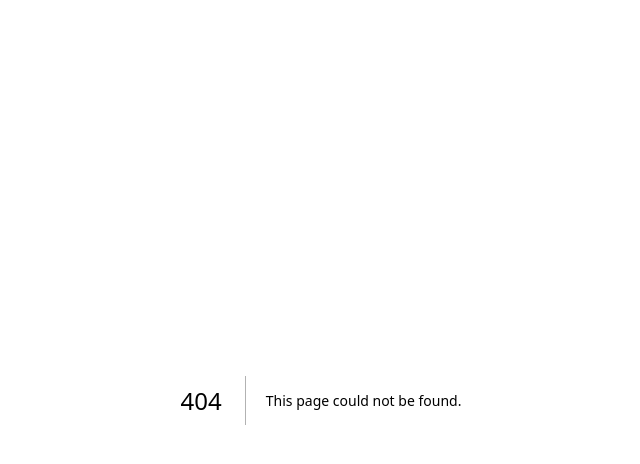
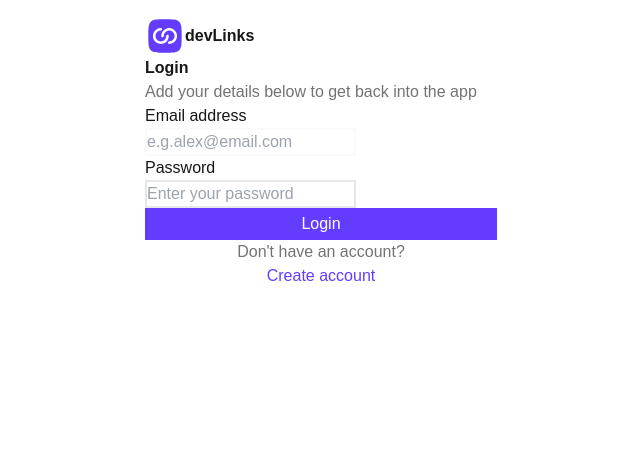
Before and after one commit to Sbtech24/dev-links, a Next.js app: page /login in a window 1280 px wide. Before the commit this address had no page. Shown: the top 464 px of the page, without its empty margins (319-959 px from the left). Built offline with nearby package versions, Linux system fonts and the light colour scheme.

Commit message:
initial commit

```diff
--- a/src/app/globals.css
+++ b/src/app/globals.css
@@ -5,6 +5,15 @@
 :root {
   --background: #ffffff;
   --foreground: #171717;
+  --purple:#633CFF;
+  --purpleHover:#BEADFF;
+  --light-purple:#EFEBFF;
+  --dark-gray:#333333;
+  --white:#FFFFFF;
+  --light-grey:#FAFAFA;
+  --borders:#D9D9D9;
+  --grey:#737373;
+  --red:#FF3939;
 }
 
 @media (prefers-color-scheme: dark) {
@@ -20,8 +29,9 @@ body {
   font-family: Arial, Helvetica, sans-serif;
 }
 
+/*
 @layer utilities {
   .text-balance {
     text-wrap: balance;
   }
-}
+} */
--- /dev/null
+++ b/src/app/login/page.tsx
@@ -0,0 +1,37 @@
+import React from 'react'
+import Link from 'next/link'
+import Image from 'next/image'
+
+const page = () => {
+  return (
+    <div className='max-w-xs sm:max-w-sm mx-auto p-4 '>
+        <header className='flex items-center'>
+            <Image src={`/devlinks-logo.svg`} alt="" width={40} height={40}/>
+            <h1 className='font-bold'>devLinks</h1>
+        </header>
+
+        <div>
+            <h3 className='font-bold'>Login</h3>
+            <p className='text-grey'>Add your details below to get back into the app</p>
+
+            <form action="">
+                <label htmlFor="" className='block'>Email address
+                <input type="email" name="Email address" id="" className='block border-2 border-lightGrey' placeholder='e.g.alex@email.com'/> </label>
+
+                <label htmlFor="password" className='block'>Password
+                <input type="password" name="Password" id="" className='block border-2 border-lightGre' placeholder='Enter your password' />
+                </label>
+
+                <button className='text-white bg-purple w-full p-1'>Login</button>
+            </form>
+
+            <div className='flex flex-col justify-center text-center'>
+                <p className='text-grey '>Don't have an account?</p>
+                <Link href="/register" className='text-purple '>Create account</Link>
+            </div>
+        </div>
+    </div>
+  )
+}
+
+export default page
--- a/src/app/page.tsx
+++ b/src/app/page.tsx
@@ -1,101 +1,45 @@
-import Image from "next/image";
+import Link from "next/link";
 
 export default function Home() {
   return (
-    <div className="grid grid-rows-[20px_1fr_20px] items-center justify-items-center min-h-screen p-8 pb-20 gap-16 sm:p-20 font-[family-name:var(--font-geist-sans)]">
-      <main className="flex flex-col gap-8 row-start-2 items-center sm:items-start">
-        <Image
-          className="dark:invert"
-          src="https://nextjs.org/icons/next.svg"
-          alt="Next.js logo"
-          width={180}
-          height={38}
-          priority
-        />
-        <ol className="list-inside list-decimal text-sm text-center sm:text-left font-[family-name:var(--font-geist-mono)]">
-          <li className="mb-2">
-            Get started by editing{" "}
-            <code className="bg-black/[.05] dark:bg-white/[.06] px-1 py-0.5 rounded font-semibold">
-              src/app/page.tsx
-            </code>
-            .
-          </li>
-          <li>Save and see your changes instantly.</li>
-        </ol>
+    <div>
+      <header>
+        <nav>
+          <img src="" alt="" />
+          <Link href=""></Link>
+          <Link href="/profile"></Link>
+          <Link href="/preview"></Link>
+        </nav>
+      </header>
 
-        <div className="flex gap-4 items-center flex-col sm:flex-row">
-          <a
-            className="rounded-full border border-solid border-transparent transition-colors flex items-center justify-center bg-foreground text-background gap-2 hover:bg-[#383838] dark:hover:bg-[#ccc] text-sm sm:text-base h-10 sm:h-12 px-4 sm:px-5"
-            href="https://vercel.com/new?utm_source=create-next-app&utm_medium=appdir-template-tw&utm_campaign=create-next-app"
-            target="_blank"
-            rel="noopener noreferrer"
-          >
-            <Image
-              className="dark:invert"
-              src="https://nextjs.org/icons/vercel.svg"
-              alt="Vercel logomark"
-              width={20}
-              height={20}
-            />
-            Deploy now
-          </a>
-          <a
-            className="rounded-full border border-solid border-black/[.08] dark:border-white/[.145] transition-colors flex items-center justify-center hover:bg-[#f2f2f2] dark:hover:bg-[#1a1a1a] hover:border-transparent text-sm sm:text-base h-10 sm:h-12 px-4 sm:px-5 sm:min-w-44"
-            href="https://nextjs.org/docs?utm_source=create-next-app&utm_medium=appdir-template-tw&utm_campaign=create-next-app"
-            target="_blank"
-            rel="noopener noreferrer"
-          >
-            Read our docs
-          </a>
+      <div>
+        <div>
+          <div>
+            <img src="" alt="" />
+          </div>
         </div>
-      </main>
-      <footer className="row-start-3 flex gap-6 flex-wrap items-center justify-center">
-        <a
-          className="flex items-center gap-2 hover:underline hover:underline-offset-4"
-          href="https://nextjs.org/learn?utm_source=create-next-app&utm_medium=appdir-template-tw&utm_campaign=create-next-app"
-          target="_blank"
-          rel="noopener noreferrer"
-        >
-          <Image
-            aria-hidden
-            src="https://nextjs.org/icons/file.svg"
-            alt="File icon"
-            width={16}
-            height={16}
-          />
-          Learn
-        </a>
-        <a
-          className="flex items-center gap-2 hover:underline hover:underline-offset-4"
-          href="https://vercel.com/templates?framework=next.js&utm_source=create-next-app&utm_medium=appdir-template-tw&utm_campaign=create-next-app"
-          target="_blank"
-          rel="noopener noreferrer"
-        >
-          <Image
-            aria-hidden
-            src="https://nextjs.org/icons/window.svg"
-            alt="Window icon"
-            width={16}
-            height={16}
-          />
-          Examples
-        </a>
-        <a
-          className="flex items-center gap-2 hover:underline hover:underline-offset-4"
-          href="https://nextjs.org?utm_source=create-next-app&utm_medium=appdir-template-tw&utm_campaign=create-next-app"
-          target="_blank"
-          rel="noopener noreferrer"
-        >
-          <Image
-            aria-hidden
-            src="https://nextjs.org/icons/globe.svg"
-            alt="Globe icon"
-            width={16}
-            height={16}
-          />
-          Go to nextjs.org →
-        </a>
-      </footer>
+
+        <div>
+          <h1>Customize your links</h1>
+          <p>Add/edit/remove links below and then share all your profiles with the world!</p>
+
+          <button>+Add new link </button>
+
+          <div>
+            <img src="" alt="" />
+            <h1>Let's get you started</h1>
+            <p>Use the “Add new link” button to get started. Once you have more than one link, you can reorder and edit them. We’re here to help you share your profiles with everyone!
+
+            </p>
+          </div>
+
+          <button>save</button>
+        </div>
+      </div>
+
+      <div>
+
+      </div>
     </div>
   );
 }
--- /dev/null
+++ b/src/app/register/page.tsx
@@ -0,0 +1,41 @@
+import React from 'react'
+import Link from 'next/link'
+
+const Register = () => {
+  return (
+    <div>
+        <header>
+            <img src="" alt="" />
+            <h1>devLinks</h1>
+        </header>
+
+        <div>
+            <h3>Create account</h3>
+            <p>Let's get you started sharing your links!</p>
+
+            <form action="">
+                <label htmlFor="">Email address
+                <input type="email" name="Email address" id="" placeholder='e.g.alex@email.com'/> </label>
+
+                <label htmlFor="password"> Create Password
+                    <input type="password" name="Password" id="" placeholder='At Least .8 characters' />
+                </label>
+
+                <label htmlFor="password"> Confirm Password
+                    <input type="password" name="Password" id="" placeholder='At Least .8 characters' />
+                </label>
+
+                <span>Password must contain at least 8 characters</span>
+                <button>Create new account</button>
+            </form>
+
+            <div>
+                <p>Already have an account</p>
+                <Link href="/register">Login</Link>
+            </div>
+        </div>
+    </div>
+  )
+}
+
+export default Register
--- a/tailwind.config.ts
+++ b/tailwind.config.ts
@@ -11,6 +11,15 @@ const config: Config = {
       colors: {
         background: "var(--background)",
         foreground: "var(--foreground)",
+        purple: "var(--purple)",
+        pupleHover: "var(--purpleHover)",
+        lightPurple: "var(--light-purple)",
+        white: "var(--white)",
+        lightGrey: "var(--light-grey)",
+        borders: "var(--borders)",
+        grey: "var(--grey)",
+        red: "var(--red)",
+
       },
     },
   },
```
Also changed, not shown: public/devlinks-logo.svg (added), src/app/preview/page.jsx (added), src/app/profile/page.jsx (added).
